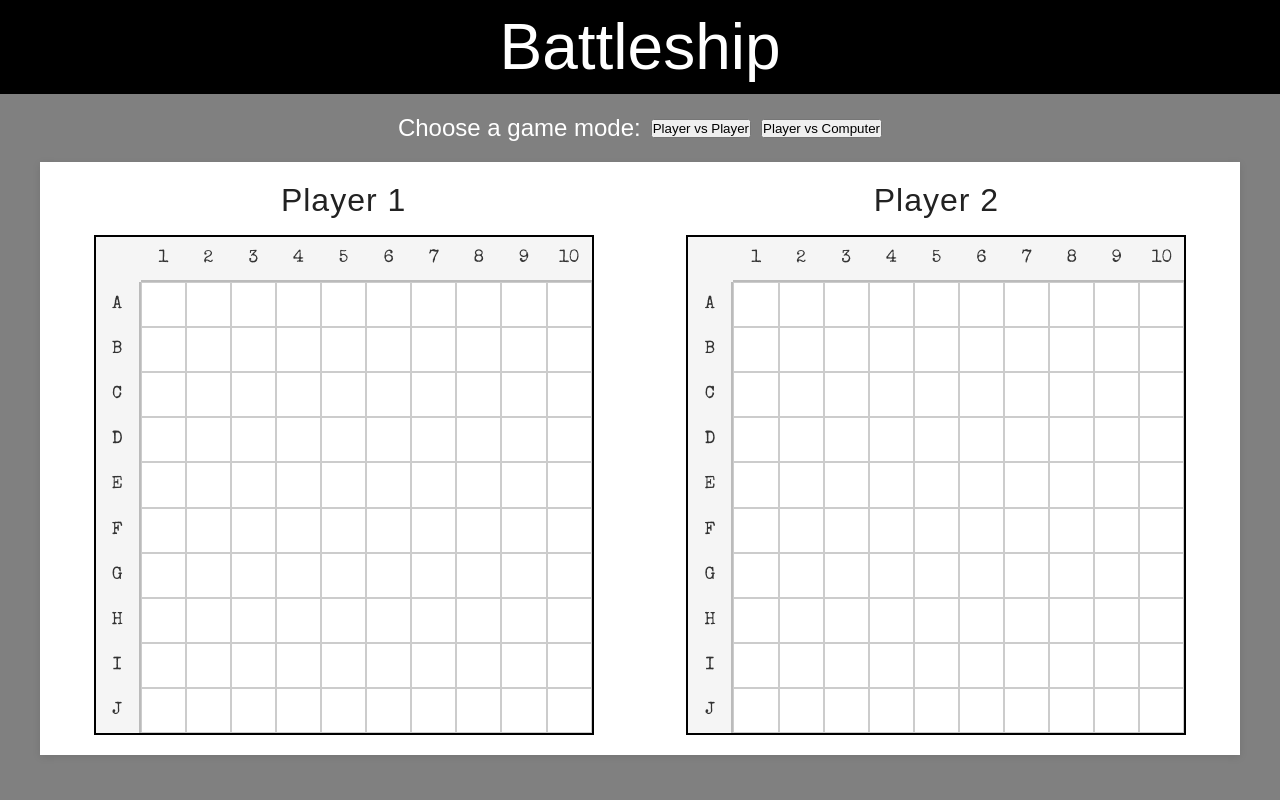
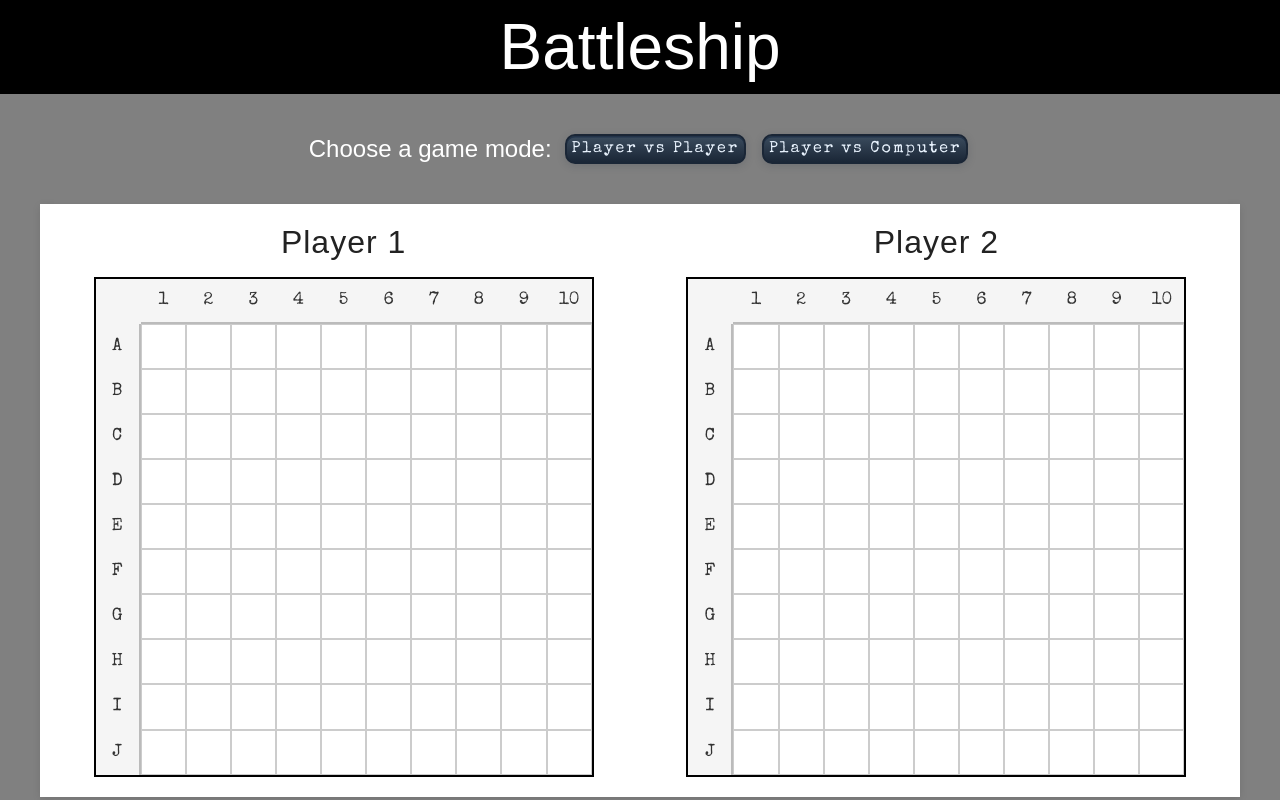
Before and after one commit to mdot2x3/battleship, a website built with webpack: page src/template.html in a window 1280 px wide. Built offline with nearby package versions, Linux system fonts and the light colour scheme; a web font is replaced by a local one.

Commit message:
style: UI updates
update the setTimeout in the startGame function in
events.js to give more time for the human to read
the turn result before the computer takes its
turn.

change .game-text in style.css to be in a column
layout and add new css .button-row to keep buttons
horizontal.

wrap DOM generated game text in the newGame
function in events.js in a new div with class
'button-row' to keep horizontal button layout for
game mode / difficulty selection.

add new button css to style.css to design all
buttons the same way and adjust modal spacing with
buttons with new'.modal p' css.

update game text instructions in the
updatePlacementText and startGame functions in
events.js to be more clear.

```diff
--- a/src/events.js
+++ b/src/events.js
@@ -28,9 +28,11 @@ export function newGame() {
   createGrid(10, 10, player1Div);
   createGrid(10, 10, player2Div);
   updateGameText(`
+    <div class="button-row">
     <p>Choose a game mode:</p>
     <button class="mode-button" data-mode="pvp">Player vs Player</button>
     <button class="mode-button" data-mode="pvc">Player vs Computer</button>
+    </div>
   `);
   document.querySelectorAll(".mode-button").forEach((btn) => {
     btn.onclick = (e) => {
@@ -45,10 +47,12 @@ export function newGame() {
       } else if (mode === "pvc") {
         // show difficulty selection
         updateGameText(`
+          <div class="button-row">
           <p>Select Computer Difficulty:</p>
           <button class="difficulty-button" data-difficulty="easy">Easy</button>
           <button class="difficulty-button" data-difficulty="medium">Medium</button>
           <button class="difficulty-button" data-difficulty="hard">Hard</button>
+          </div>
         `);
         document.querySelectorAll(".difficulty-button").forEach((dbtn) => {
           dbtn.onclick = (ev) => {
@@ -91,7 +95,8 @@ export function setupGame(
   function updatePlacementText() {
     updateGameText(`
       <p>${currentPlayerString}, place your ${shipList[currentShipIndex]} on the board.</p>
-      <p>Click again to rotate. Click elsewhere to move. Confirm placement when ready.</p>
+      <p>Click to place the ship. Click elsewhere to move it or drag-and-drop. Click on the ship to rotate it. Confirm placement when ready.</p>
+      <p>Your ships will be hidden once all ships have been placed on your board.</p>
       <button class="confirm-button">Confirm</button>
       <button class="reset-button">Reset</button>
     `);
@@ -427,7 +432,7 @@ export function startGame(player1, player2, mode, difficulty = "medium") {
   let gameOver = false;
 
   updateGameText(`
-      <p>Click on the opponents board to try and hit their ship.</p>
+      <p>Click on the opponent's board to try and hit their ships.</p>
       <p>A red square means you've landed a hit. A blue square means you've missed.</p>
       <p>Click to begin the battle!</p>
       <button class="start-button">Start</button>
@@ -460,7 +465,7 @@ export function startGame(player1, player2, mode, difficulty = "medium") {
         if (!attack) return;
         const { x, y } = attack;
         processAttack(x, y, player1, player1Div, "Player 1");
-      }, 700);
+      }, 1900);
     } else {
       domContent.addEventListener("click", handlePlayerAttack);
     }
--- a/src/style.css
+++ b/src/style.css
@@ -24,14 +24,26 @@ header {
 
 .game-text {
   display: flex;
-  gap: 10px;
+  flex-direction: column;
   justify-content: center;
   align-items: center;
+  gap: 10px;
   margin-top: 20px;
   margin-bottom: 20px;
   font-family: "Bitcount Prop Single", sans-serif;
   font-size: 1.5rem;
+  text-align: center;
   color: white;
+}
+
+.button-row {
+  display: flex;
+  flex-direction: row;
+  justify-content: center;
+  align-items: center;
+  gap: 10px;
+  margin-top: 20px;
+  margin-bottom: 20px;
 }
 
 .dom-content {
@@ -161,17 +173,73 @@ header {
   border-radius: 8px;
   text-align: center;
 }
+.modal p {
+  margin-bottom: 1.5em;
+}
 
-.play-again-button {
-  padding: 0.5em 0.5em;
-  font-size: 1em;
-  background: #4caf50;
-  color: #fff;
-  border: none;
-  border-radius: 6px;
+/* general button style for all game buttons */
+button,
+.play-again-button,
+.start-button,
+.reset-button,
+.confirm-button,
+.mode-button,
+.difficulty-button {
+  padding: 0.3em 0.3em;
+  font-size: 1rem;
+  font-family: "Bitcount Prop Single", "Special Elite", monospace, sans-serif;
+  border: 2px solid #1a2636;
+  border-radius: 10px;
+  background: linear-gradient(180deg, #3b4c5e 0%, #1a2636 100%);
+  color: #eaf4ff;
+  box-shadow:
+    0 2px 8px rgba(26, 38, 54, 0.18),
+    0 1.5px 0 #22334a inset;
+  letter-spacing: 2px;
   cursor: pointer;
-  transition: background 0.2s;
+  transition:
+    background 0.2s,
+    box-shadow 0.2s,
+    transform 0.1s;
+  margin: 0 0.2em;
+  outline: none;
 }
-.play-again-button:hover {
-  background: #388e3c;
+
+button:hover,
+.play-again-button:hover,
+.start-button:hover,
+.reset-button:hover,
+.confirm-button:hover,
+.mode-button:hover,
+.difficulty-button:hover {
+  background: linear-gradient(180deg, #22334a 0%, #3b4c5e 100%);
+  box-shadow:
+    0 4px 16px rgba(26, 38, 54, 0.28),
+    0 2px 0 #22334a inset;
+  transform: translateY(-2px) scale(1.04);
 }
+
+button:active,
+.play-again-button:active,
+.start-button:active,
+.reset-button:active,
+.confirm-button:active,
+.mode-button:active,
+.difficulty-button:active {
+  background: linear-gradient(180deg, #16202c 0%, #22334a 100%);
+  box-shadow:
+    0 1px 4px rgba(26, 38, 54, 0.22),
+    0 1px 0 #22334a inset;
+  transform: translateY(1px) scale(0.98);
+}
+
+button:focus,
+.play-again-button:focus,
+.start-button:focus,
+.reset-button:focus,
+.confirm-button:focus,
+.mode-button:focus,
+.difficulty-button:focus {
+  outline: 2px solid #6be0ff;
+  outline-offset: 2px;
+}
```
